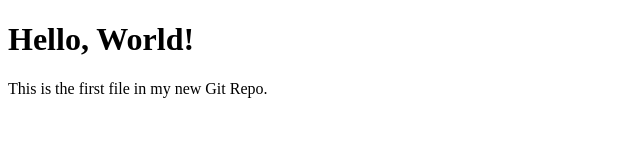
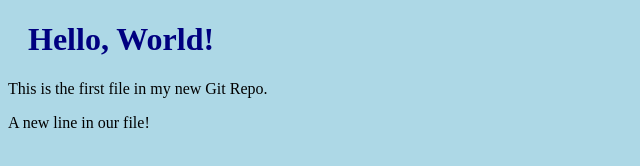
Before and after one commit to rafael-study-repo/hello-world, a plain HTML site: page index.html in a window 1280 px wide. Shown: the whole page, without its empty margins (0-640 px from the left). Drawn offline with Linux system fonts and the light colour scheme.

Commit message:
Updated index.html with a new line

```diff
--- a/index.html
+++ b/index.html
@@ -6,12 +6,13 @@
     <meta name="viewport" content="width=device-width, initial-scale=1.0">
     <title>Hello, World!</title>
 
-    <link rel="stylesheet" href="bluestyle.cssgit">
+    <link rel="stylesheet" href="bluestyle.css">
 </head>
 
 <body>
     <h1>Hello, World!</h1>
     <p>This is the first file in my new Git Repo.</p>
+    <p>A new line in our file!</p>
 </body>
 
 </html>
```
